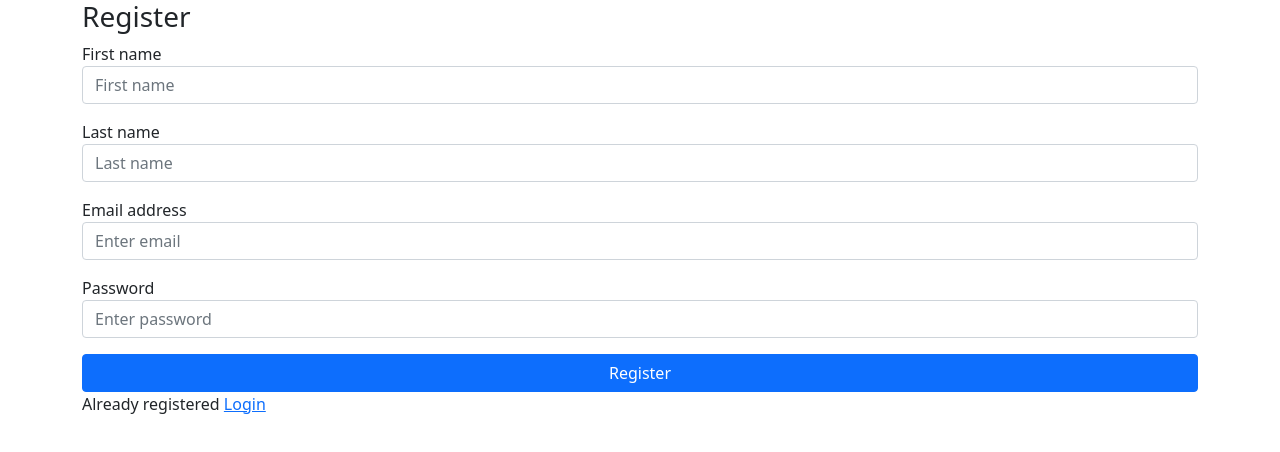
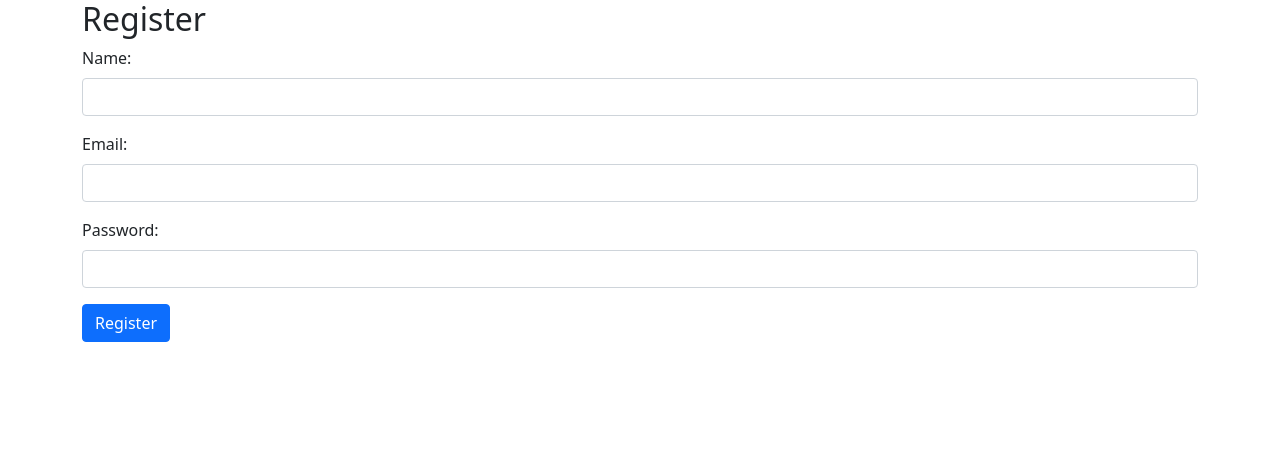
Before and after one commit to myonaingwinn/laravel-twilio, a React (Create React App) app in the folder frontend/: page / in a window 1280 px wide. Shown: the top 452 px of the page. Built offline with nearby package versions, Linux system fonts and the light colour scheme.

Commit message:
Update Register and Login

```diff
--- a/frontend/src/components/Login/Register.js
+++ b/frontend/src/components/Login/Register.js
@@ -1,39 +1,82 @@
-import React, { Component } from 'react';
+import React, { useState, useCallback, useEffect } from "react";
 import { Form, Button } from "react-bootstrap";
 
-export default class SignUp extends Component {
-  render() {
+export const SignUp = () => {
+    const [name, setName] = useState("");
+    const [email, setEmail] = useState("");
+    const [password, setPassword] = useState("");
+
+    const handleSubmit = useCallback(async (event) => {
+        event.preventDefault();
+        const data = await fetch("http://127.0.0.1:8000/api/v1/register", {
+            method: "POST",
+            body: JSON.stringify({
+                name,
+                email,
+                password,
+            }),
+            headers: {
+                "Content-Type": "application/json",
+            },
+        }).then((res) => {
+            console.log(res);
+            return res;
+        });
+    });
+
+    const handleNameChange = useCallback((event) => {
+        setName(event.target.value);
+    }, []);
+
+    const handleEmailChange = useCallback((event) => {
+        setEmail(event.target.value);
+    }, []);
+
+    const handlePasswordChange = useCallback((event) => {
+        setPassword(event.target.value);
+    }, []);
+
     return (
-      <form>
-        <h3>Register</h3>
-        <div className="mb-3">
-          <label>First name</label>
-          <input type="text" className="form-control" placeholder="First name"
-          />
-        </div>
-        <div className="mb-3">
-          <label>Last name</label>
-          <input type="text" className="form-control" placeholder="Last name" />
-        </div>
-        <div className="mb-3">
-          <label>Email address</label>
-          <input type="email" className="form-control" placeholder="Enter email"
-          />
-        </div>
-        <div className="mb-3">
-          <label>Password</label>
-          <input type="password" className="form-control" placeholder="Enter password"
-          />
-        </div>
-        <div className="d-grid">
-          <button type="submit" className="btn btn-primary">
-            Register
-          </button>
-        </div>
-        <p className="forgot-password text-right">
-          Already registered <a href="/login">Login</a>
-        </p>
-      </form>
-    )
-  }
-}
+        <Form>
+            <Form.Group className="mb-3">
+                <h2>Register</h2>
+                <Form.Label htmlFor="name">Name:</Form.Label>
+                <Form.Control
+                    type="text"
+                    id="name"
+                    value={name}
+                    onChange={handleNameChange}
+                    required
+                />
+            </Form.Group>
+            <Form.Group className="mb-3">
+                <Form.Label htmlFor="email">Email:</Form.Label>
+                <Form.Control
+                    type="text"
+                    id="email"
+                    value={email}
+                    onChange={handleEmailChange}
+                    required
+                />
+            </Form.Group>
+            <Form.Group className="mb-3">
+                <Form.Label htmlFor="pwd">Password:</Form.Label>
+                <Form.Control
+                    type="password"
+                    id="pwd"
+                    value={password}
+                    onChange={handlePasswordChange}
+                    required
+                />
+            </Form.Group>
+            <Button
+                onClick={handleSubmit}
+                type="submit"
+                className="btn btn-primary"
+            >
+                Register
+            </Button>
+        </Form>
+    );
+};
+export default SignUp;
```
Also changed, not shown: frontend/src/components/Login/Login.js (+63 -25 lines).
